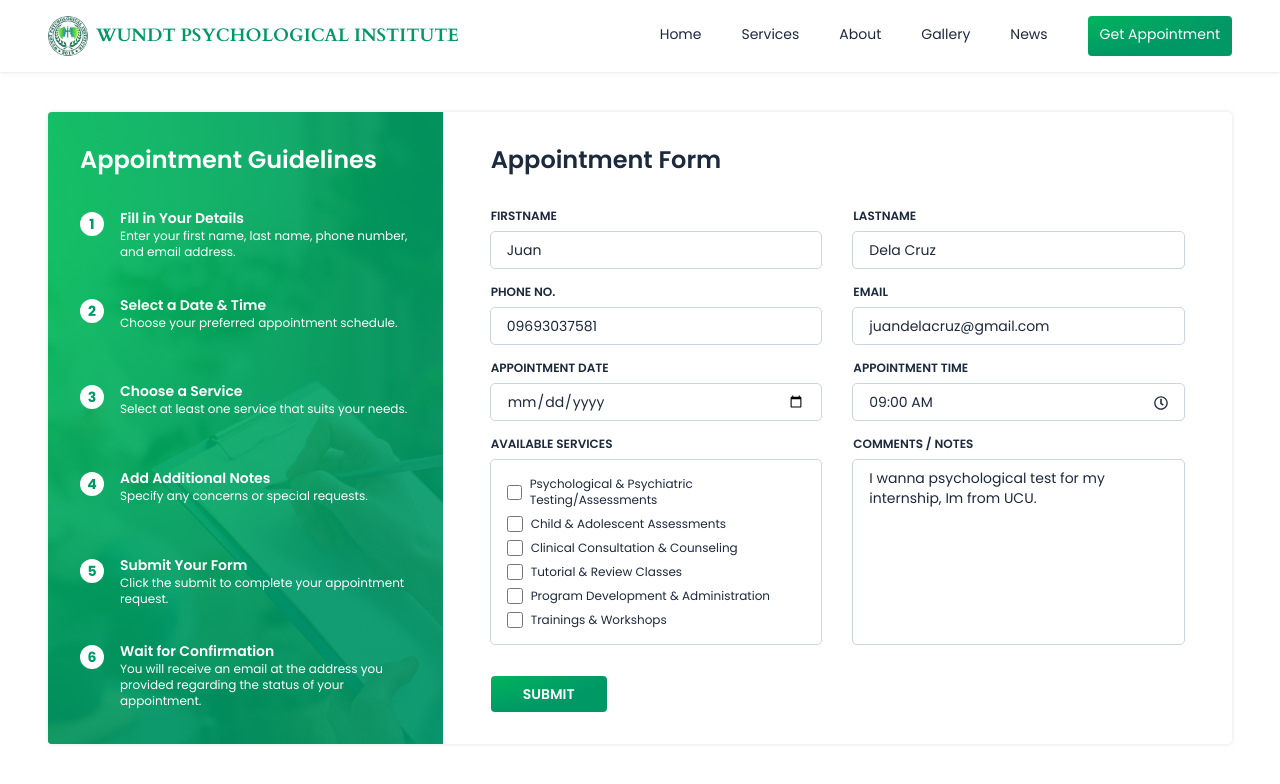
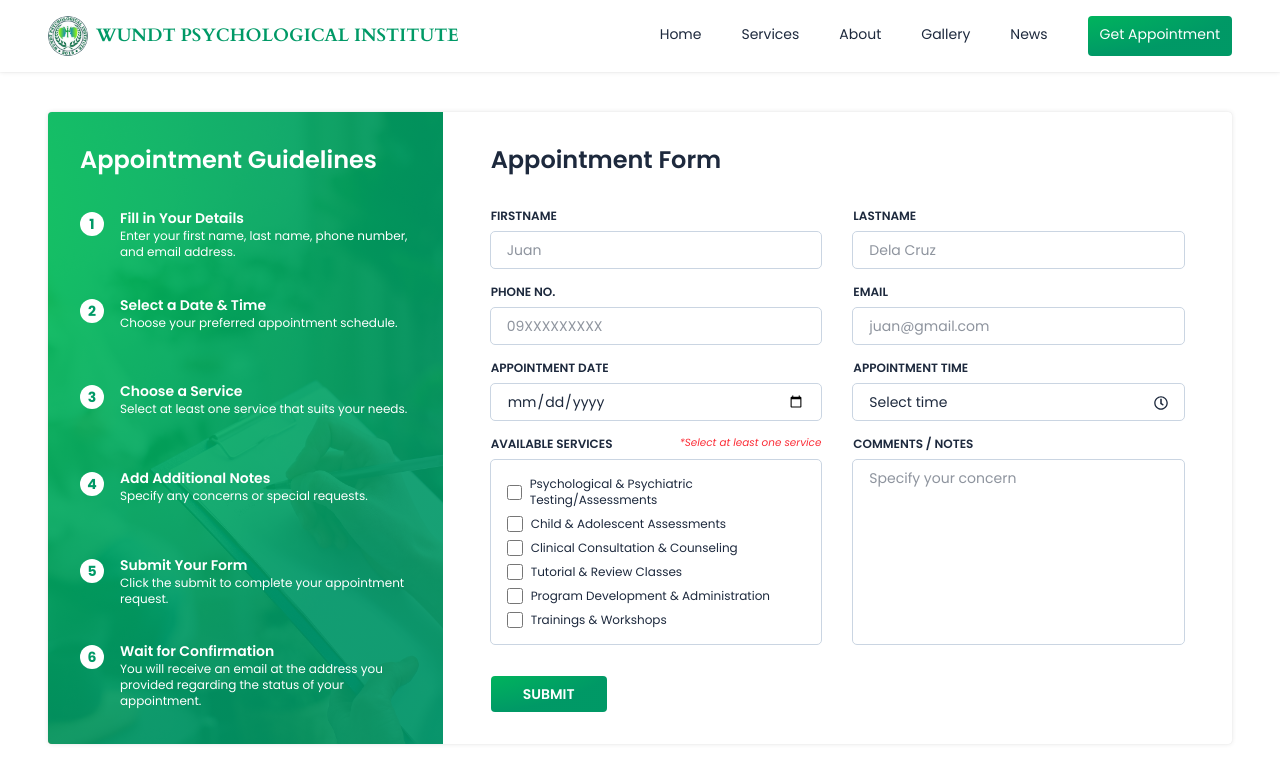
Before and after one commit to EuroAbao28/Wundt, a React (Vite) app in the folder client/: page /appointment in a window 1280 px wide. Shown: the top 784 px of the page. Built offline with nearby package versions, Linux system fonts and the light colour scheme.

Commit message:
confirmation modal added

```diff
--- a/client/src/pages/AppointmentPage.jsx
+++ b/client/src/pages/AppointmentPage.jsx
@@ -74,18 +74,27 @@ const InputField = ({
 function AppointmentPage() {
   const [isModalOpen, setModalOpen] = useState(false);
   const [formData, setFormData] = useState({
-    firstname: "Juan",
-    lastname: "Dela Cruz",
-    phone: "09693037581",
-    email: "juandelacruz@gmail.com",
-    date: "04/16/25",
-    time: "9:00 AM",
-    selectedServices: [
-      servicesContents[3],
-      servicesContents[5],
-      servicesContents[0],
-    ],
-    comments: "I wanna psychological test for my internship, Im from UCU.",
+    // firstname: "Juan",
+    // lastname: "Dela Cruz",
+    // phone: "09693037581",
+    // email: "juandelacruz@gmail.com",
+    // date: "04/16/25",
+    // time: "9:00 AM",
+    // selectedServices: [
+    //   servicesContents[3],
+    //   servicesContents[5],
+    //   servicesContents[0],
+    // ],
+    // comments: "I wanna psychological test for my internship, Im from UCU.",
+
+    firstname: "",
+    lastname: "",
+    phone: "",
+    email: "",
+    date: "",
+    time: "",
+    selectedServices: [],
+    comments: "",
   });
 
   const handleChange = (e) => {
```
